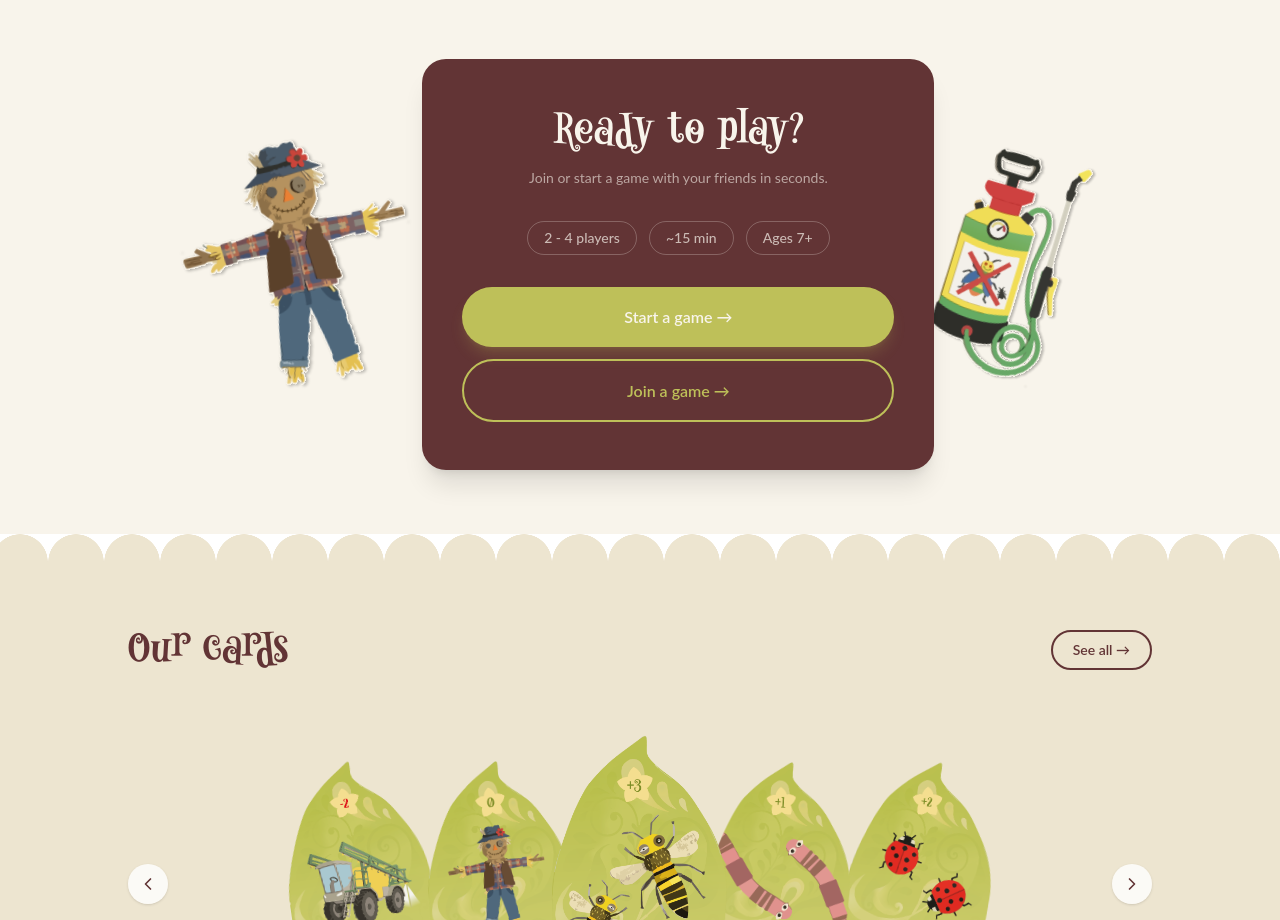
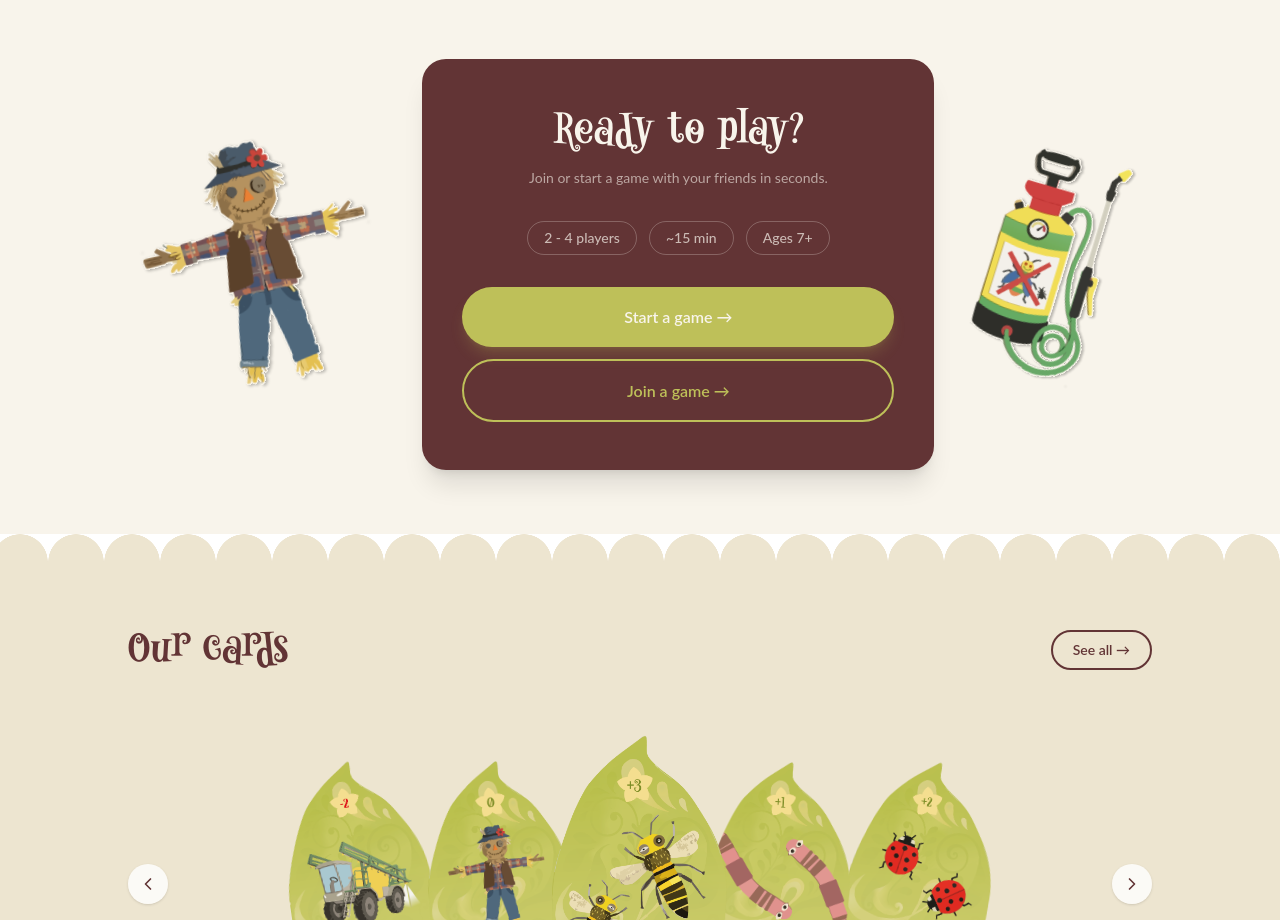
Before and after one commit to DerouillonAlice/sauve_qui_pousse, a Vue app: page / in a window 1280 px wide. Shown: the part 1780-2700 px from the top of the page. Built offline with nearby package versions, Linux system fonts and the light colour scheme.

Commit message:
fix(home): space out CTA doodles from card

```diff
--- a/src/views/HomeView.vue
+++ b/src/views/HomeView.vue
@@ -131,7 +131,7 @@ function onPointerUp(e: PointerEvent) {
 
       <!-- Scarecrow gauche -->
       <img :src="scarecrowImg" aria-hidden="true"
-        class="hidden md:block h-64 lg:h-72 shrink-0 pointer-events-none select-none -mr-4 z-10" />
+        class="hidden md:block h-64 lg:h-72 shrink-0 pointer-events-none select-none mr-6 z-10" />
 
       <!-- Carte brune -->
       <div class="bg-brown rounded-3xl px-10 py-12 text-center flex-1 max-w-lg z-20 shadow-xl">
@@ -157,7 +157,7 @@ function onPointerUp(e: PointerEvent) {
 
       <!-- Pesticide droite -->
       <img :src="pesticideImg" aria-hidden="true"
-        class="hidden md:block h-56 lg:h-64 shrink-0 pointer-events-none select-none -ml-4 z-10" />
+        class="hidden md:block h-56 lg:h-64 shrink-0 pointer-events-none select-none ml-6 z-10" />
 
     </div>
   </section>
```
